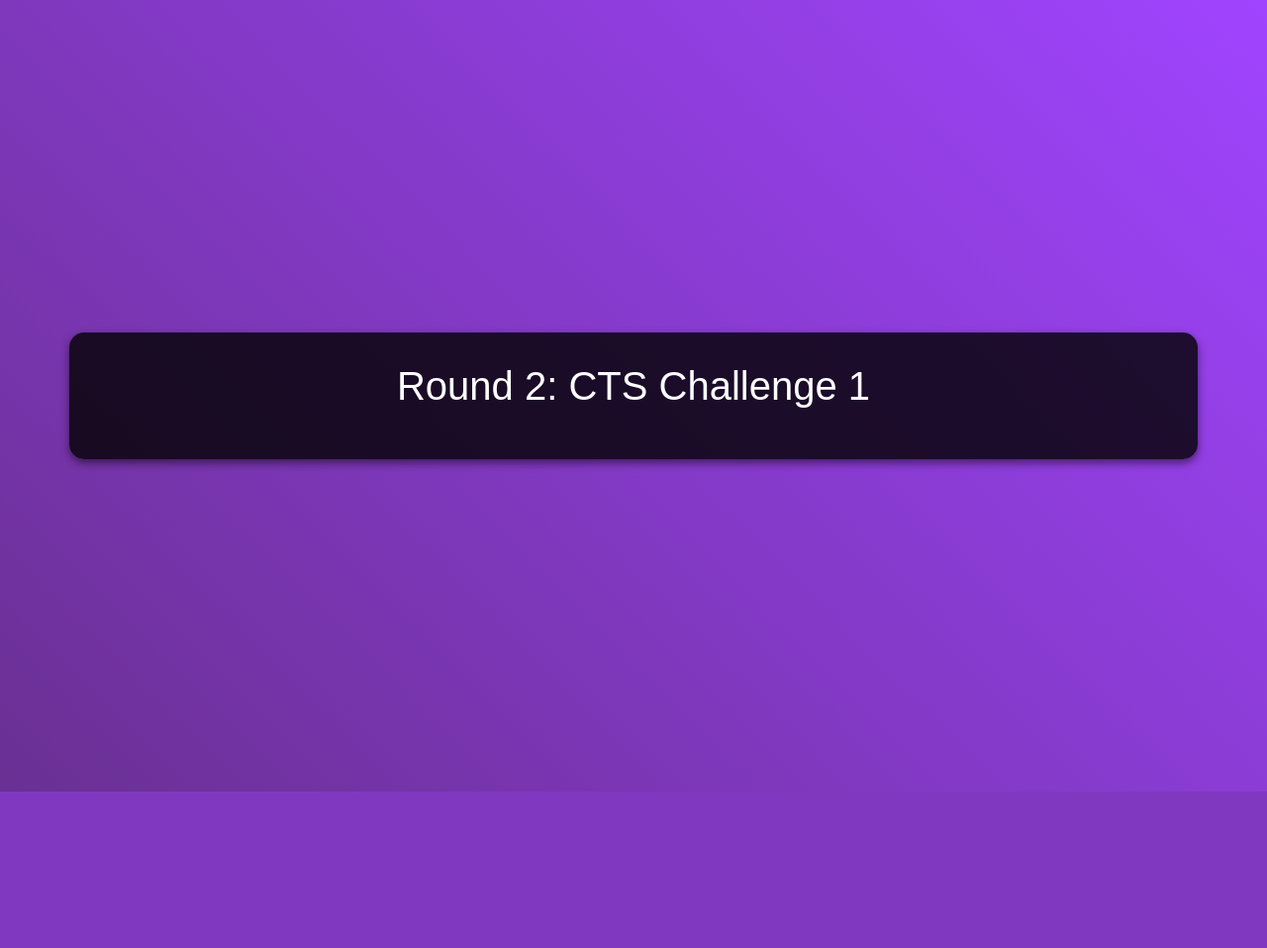
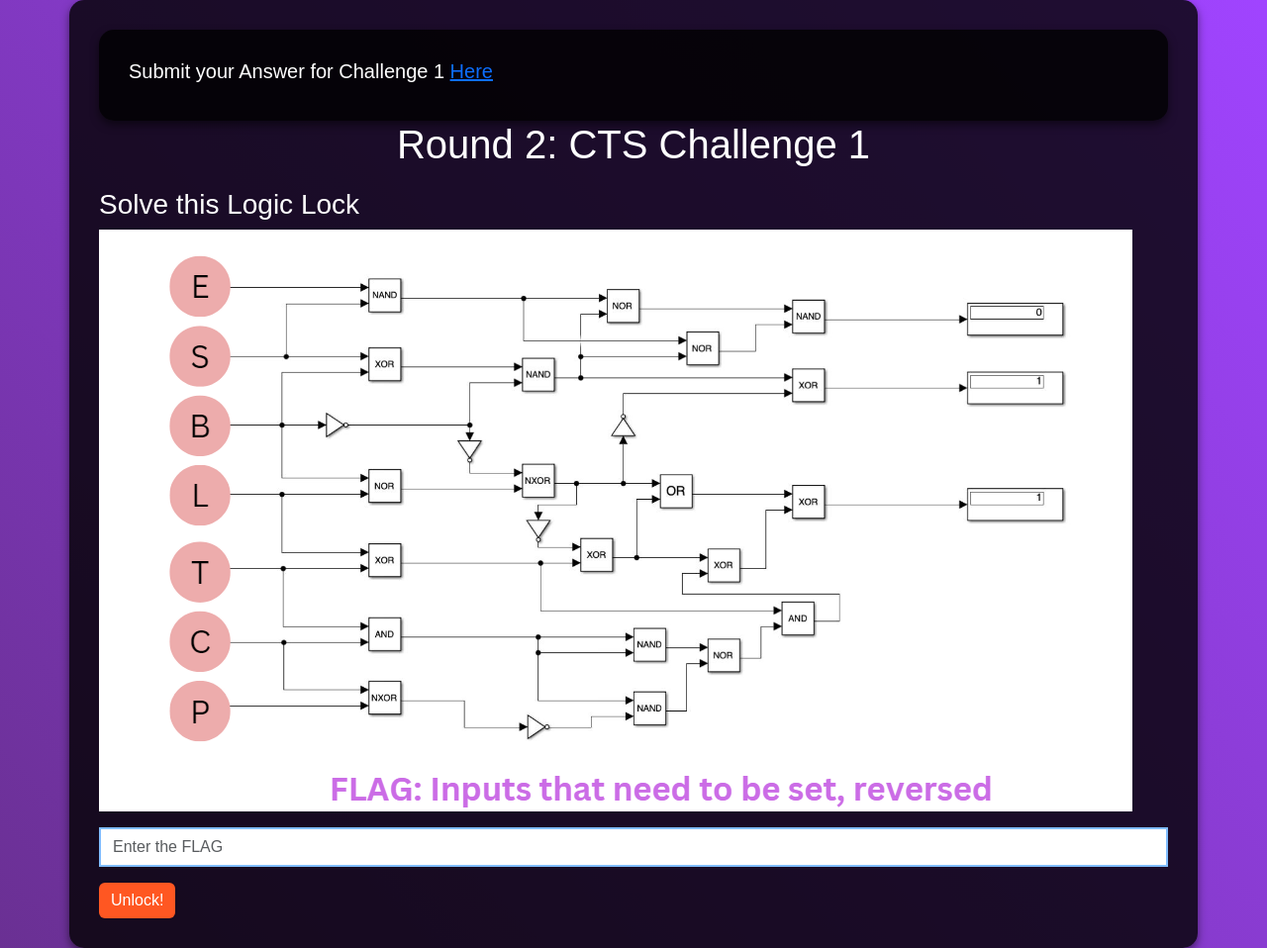
Before and after one commit to Binbasri-in/sps-ctf, a Flask app: page /round2 in a window 1280 px wide. Shown: the whole page at 99% size. Before the commit the page ends 800 px from the top, so only its background shows below. Run offline with Flask 3, Linux system fonts and the light colour scheme.

```diff
--- a/templates/round1/challenge1.html
+++ b/templates/round1/challenge1.html
@@ -13,7 +13,8 @@
 
 <h3>Find out the Message! "Don't trust the Order ;)"</h3>
 <div class="mb-3">
-        <input type="text" class="form-control" id="input1" name="input1" placeholder="What is the third word in the event tag line?" autofocus>
+  <input type="text" class="form-control" id="input1" name="input1"
+    placeholder="What is the third word in the event tag line?" autofocus>
 </div>
 <div class="mb-3">
   <!-- Answer: Pixel -->
@@ -35,7 +36,8 @@
 var input3 = document.getElementById("input3").value;
 var link = "https://sps-ctf-f4d6815cae2a.herokuapp.com/" + input1 + input2 + input3;
 alert("Check if this lisk is leading to next one: " + link);
-    document.getElementById("link").innerHTML = "Check if this lisk is leading to next one: <a href='" + link + "'>" + link + "</a>";
+document.getElementById("link").innerHTML = "Check if this lisk is leading to next one: <a href='" + link + "'>" + link
+  + "</a>";
 
 }
 {% endblock %}
--- a/templates/round2/challenge1.html
+++ b/templates/round2/challenge1.html
@@ -3,6 +3,32 @@
 {% block title %}Round 2: CTF Challenge 1{% endblock %}
 
 {% block content %}
+<div class="container">
+    <h5 class="content-wrap-box">
+      Submit your Answer for Challenge 1 <a href="/">Here</a>
+    </h5>
+</div>
+
 <h1>Round 2: CTS Challenge 1</h1>
 
+<h3>Solve this Logic Lock</h3>
+
+<img src="{{ url_for('static', filename='logic-lock.png') }}" alt="Logic Lock">
+
+<div class="mb-3 mt-3">
+    <input type="text" class="form-control" id="input1" name="input1"
+      placeholder="Enter the FLAG" autofocus>
+  </div>
+
+  <button type="button" class="btn btn-primary" onclick="PrintLink()">Unlock!</button>
+
 {% endblock %}
+
+{% block script %}
+function PrintLink() {
+  var input1 = document.getElementById("input1").value;
+  var link = "https://sps-ctf-f4d6815cae2a.herokuapp.com/" + input1;
+  alert("Check if this lisk is leading to next one: " + link);
+  window.location.href = link;
+}
+{% endblock %}
```
Also changed, not shown: templates/round1/challenge2.html (+4 -3 lines), 1 other file. Lines whose indentation alone changed are shown as unchanged.
